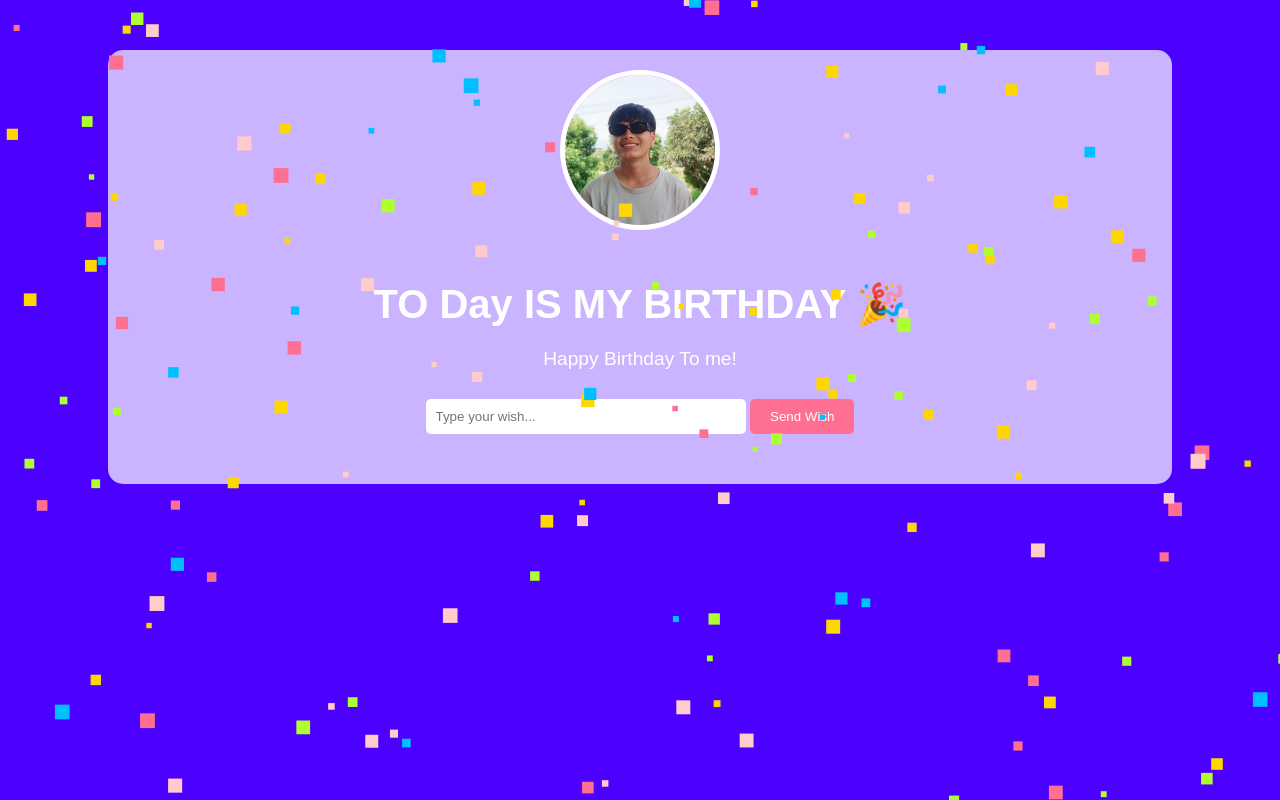
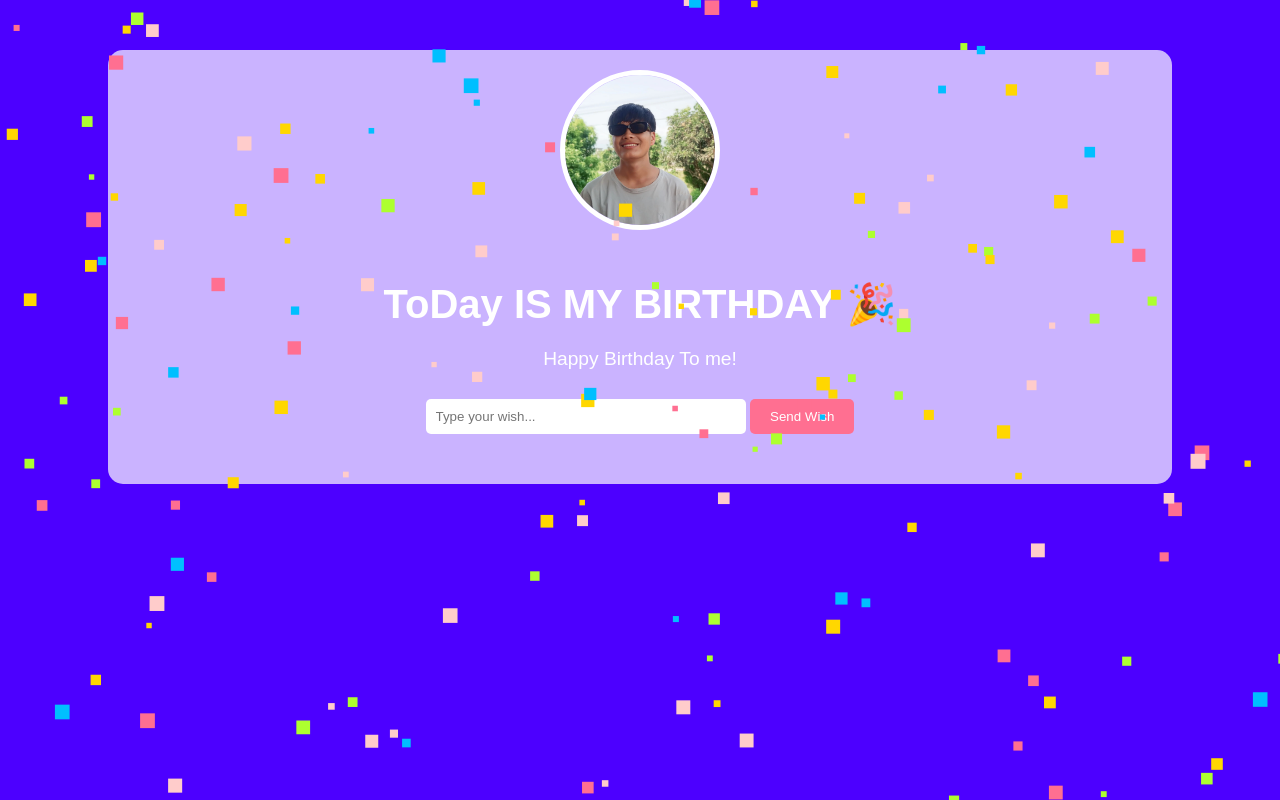
Before and after one commit to arjun2063/resume, a plain HTML site: page index.html in a window 1280 px wide. Drawn offline with Linux system fonts and the light colour scheme.

Commit message:
Update index.html
complete website

```diff
--- a/index.html
+++ b/index.html
@@ -3,14 +3,14 @@
 <head>
     <meta charset="UTF-8">
     <meta name="viewport" content="width=device-width, initial-scale=1.0">
-    <title>Happy Birthday</title>
+    <title>Happy Birthday To me</title>
     <link rel="stylesheet" href="style.css">
 </head>
 <body>
 
     <div class="container">
         <img src="atm.jpg.jpg" alt="Birthday Photo" class="birthday-photo">
-        <h1>TO Day IS MY BIRTHDAY 🎉</h1>
+        <h1>ToDay IS MY BIRTHDAY 🎉</h1>
         <p>Happy Birthday To me!</p>
         <input type="text" id="wishInput" placeholder="Type your wish...">
         <button onclick="addWish()">Send Wish</button>
```
